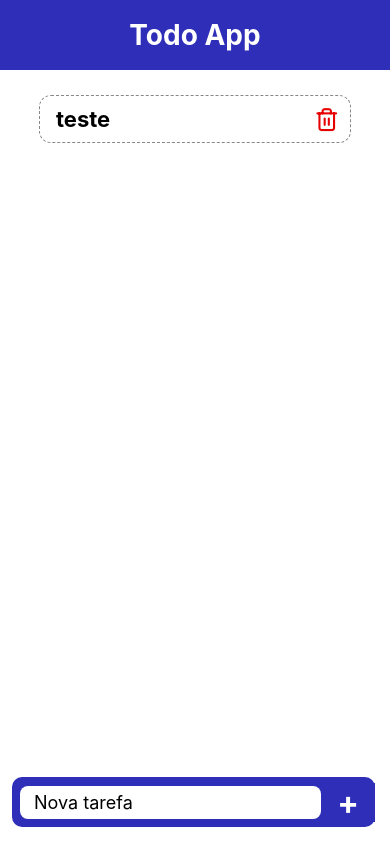
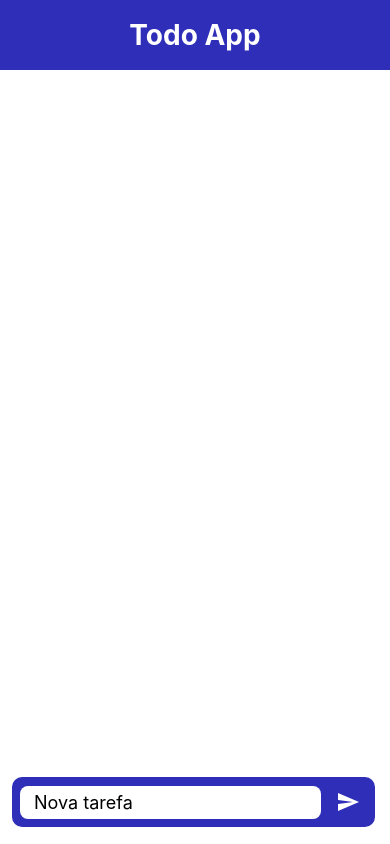
Before and after one commit to MigW03/todoApp, a React Native app: screen / in a window 390 px wide. Built offline with nearby package versions, Linux system fonts and the light colour scheme.

Commit message:
App is almost done; Need icon and new name.

```diff
--- a/App.js
+++ b/App.js
@@ -1,14 +1,25 @@
 import React, {useState} from 'react';
-import {StyleSheet, View, Text, TextInput, TouchableOpacity, Keyboard, FlatList, StatusBar, ToastAndroid} from 'react-native';
+import {StyleSheet, View, TextInput, TouchableOpacity, Keyboard, FlatList, StatusBar, ToastAndroid, Alert} from 'react-native';
+
+import AsyncStorage from '@react-native-community/async-storage'
+import MaterialIcon from 'react-native-vector-icons/MaterialIcons'
 
 import Header from './components/Header'
 import TodoItem from './components/TodoItem'
 
 export default function todoApp() {
-  const [list, setList] = useState([
-    {name: 'teste', key: '0'}
-  ]) //Creates the list state, wich starts either with the savedList or an empty Array
+  const [list, setList] = useState(getArray) //Creates the list state, wich starts either with the savedList or an empty Array
   const [inputData, setInputData] = useState('') // creates the TextInput state
+
+  async function getArray(){
+    try{
+      const retrievedData = await AsyncStorage.getItem('savedList') //Retrieves data from storage
+
+      setList(JSON.parse(retrievedData) || []) //If the data is different than null, set the state to teh data retrived, if not, set to an empty array
+    }catch(err){
+      Alert.alert('Erro ao carregar seus dados','Por favor, reabra o seu aplicativo!!')
+    }
+  }
 
   function addItem(){
     Keyboard.dismiss()
@@ -22,18 +33,14 @@ export default function todoApp() {
         key: inputData + random
       }
 
-      //push newItem to the top of previous array
-      setList((prevList) => {
-        return[
-          newItem,
-          ...prevList
-        ]
-      })
+      //push newItem to the begining of array
+      list.unshift(newItem)
     }
     else{
-      alert('Por favor, digite algo!!')
+      Alert.alert('Nova tarefa', 'Por favor, digite algo antes de adicionar sua tarefa')
     }
 
+    saveToStorage(list) //Saves the list to Storage
     setInputData('')
   }
 
@@ -41,8 +48,16 @@ export default function todoApp() {
     let newList = list.filter(item => item.key !== key)
 
     setList(newList)
-    ToastAndroid.show('Tarefa removida!!', ToastAndroid.LONG)
+    ToastAndroid.show('Tarefa removida!!', ToastAndroid.SHORT) //print a message indicating that the task was removed
+    saveToStorage(newList) //Saves the array to storage
+  }
 
+  async function saveToStorage(dataToSave){
+    try{
+      await AsyncStorage.setItem('savedList', JSON.stringify(dataToSave)) //Set the key value pair in the storage
+    }catch(err){
+      Alert.alert('Erro ao salvar', 'Por favor, tente adicionar a tarefa novamente.')
+    }
   }
 
   return (
@@ -52,7 +67,6 @@ export default function todoApp() {
       <View style={styles.container}>
         <FlatList
           data={list}
-          // keyExtractor={(item, index) => index.toString()}
           showsVerticalScrollIndicator={false}
           ListFooterComponent = {() =>
             <View style={{height: 100, backgroundColor: '#FFF'}} />
@@ -74,7 +88,7 @@ export default function todoApp() {
             onChangeText={text => setInputData(text)}
           />
           <TouchableOpacity style={styles.touch} onPress={addItem}>
-            <Text style={styles.touchText}>+</Text>
+            <MaterialIcon name='send' size={24} color='#FFF'/>
           </TouchableOpacity>
         </View>
       </View>
@@ -118,9 +132,4 @@ const styles = StyleSheet.create({
     alignItems: 'center',
     justifyContent: 'center'
   },
-  touchText: {
-    fontSize: 32,
-    fontWeight: 'bold',
-    color: '#FFF',
-  }
 })
--- a/components/TodoItem.js
+++ b/components/TodoItem.js
@@ -1,15 +1,15 @@
 import React, {Component} from 'react';
 import {StyleSheet, Text, View, TouchableOpacity} from 'react-native';
 
-import Icon from 'react-native-vector-icons/Feather'
+import FeatherIcon from 'react-native-vector-icons/Feather'
 
 export default class TodoItem extends React.Component{
     render(){
         return (
              <View style={styles.itemContainer}>
-                 <Text style={styles.text}>{this.props.title}</Text>
+                <Text style={styles.text}>{this.props.title}</Text>
                 <TouchableOpacity onPress={this.props.onPress} style={styles.touch}>
-                     <Icon name='trash-2' color='#e60000' size={25}/>
+                     <FeatherIcon name='trash-2' color='#e60000' size={25}/>
                 </TouchableOpacity>
             </View>
         );}
@@ -28,12 +28,12 @@ const styles = StyleSheet.create({
         borderRadius: 12,
         borderStyle: 'dashed',
         margin: 10,
-        // padding: 6,
         width: '80%',
         alignSelf: 'center'
     },
     text: {
         fontSize: 22,
+        maxWidth: '75%',
         fontWeight: 'bold',
         color: '#000',
         margin: 10,
--- a/package.json
+++ b/package.json
@@ -10,8 +10,12 @@
     "lint": "eslint ."
   },
   "dependencies": {
+    "@react-native-community/async-storage": "^1.9.0",
+    "i18n-js": "^3.5.1",
+    "lodash.memoize": "^4.1.2",
     "react": "16.11.0",
     "react-native": "0.62.1",
+    "react-native-localize": "^1.4.0",
     "react-native-swipeout": "^2.3.6",
     "react-native-vector-icons": "^6.6.0"
   },
```
Also changed, not shown: 1 other file (tests, documents, lock files or other folders).
